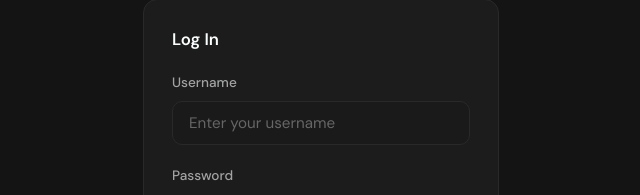
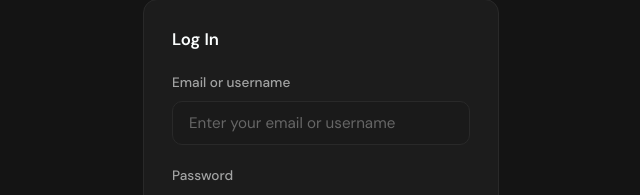
Before and after one commit to ayphr/webserver, a React (Vite) app: page /auth/login in a window 1280 px wide. Shown: the part 191-386 px from the top of the page, without its empty margins (319-959 px from the left). Built offline with nearby package versions, Linux system fonts and the light colour scheme.

Commit message:
Allow login with email or username in the same input

```diff
--- a/src/pages/auth/AuthPage.tsx
+++ b/src/pages/auth/AuthPage.tsx
@@ -87,7 +87,7 @@ export const AuthPage = ({ initialMode }: AuthPageProps = {}) => {
     const newErrors: Partial<FormData> = {};
 
     if (!formData.username.trim()) {
-      newErrors.username = 'Username is required';
+      newErrors.username = mode === 'login' ? 'Email or username is required' : 'Username is required';
     } else if (mode === 'signup') {
       const usernameError = getUsernameValidationError(formData.username.trim());
       if (usernameError) newErrors.username = usernameError;
@@ -477,10 +477,10 @@ export const AuthPage = ({ initialMode }: AuthPageProps = {}) => {
             {step === 'form' && (
               <form onSubmit={handleSubmit} className="auth-form">
                 <Input
-                  label="Username"
+                  label={isSignup ? 'Username' : 'Email or username'}
                   name="username"
                   type="text"
-                  placeholder="Enter your username"
+                  placeholder={isSignup ? 'Enter your username' : 'Enter your email or username'}
                   value={formData.username}
                   onChange={handleInputChange}
                   error={errors.username}
```
Also changed, not shown: 1 other file (tests, documents, lock files or other folders).
